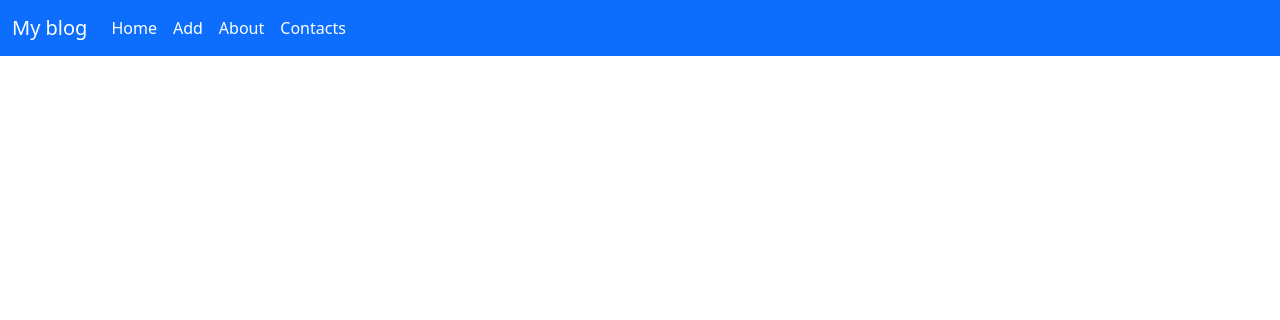
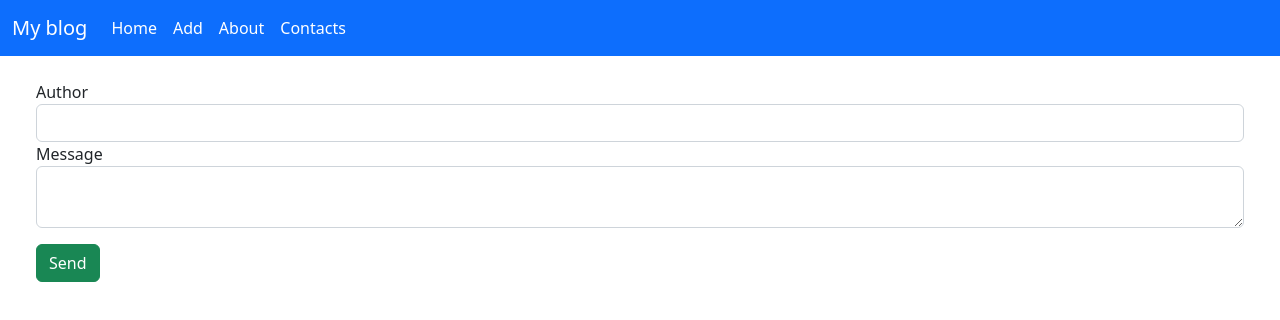
Before and after one commit to dmsagaidak/my-blog, a React (Create React App) app: page /add in a window 1280 px wide. Shown: the top 320 px of the page. Built offline with nearby package versions, Linux system fonts and the light colour scheme.

Commit message:
Created Add.tsx container, developped form for writing posts, created type Post in types.d.ts, created axiosApi.ts file, created Spinner.tsx component. Add.tsx added into App.tsx

```diff
--- a/src/App.tsx
+++ b/src/App.tsx
@@ -3,6 +3,8 @@ import {Route, Routes} from "react-router-dom";
 import Navbar from "./components/Navbar/Navbar";
 import Contacts from "./containers/Contacts/Contacts";
 import About from "./containers/About/About";
+import Add from "./containers/Add/Add";
+
 
 function App() {
   return (
@@ -12,6 +14,9 @@ function App() {
       </header>
       <main className="container-fluid">
         <Routes>
+          <Route path="add" element={(
+            <Add/>
+          )}/>
           <Route path="about" element={(
             <About/>
           )}/>
--- /dev/null
+++ b/src/axiosApi.ts
@@ -0,0 +1,7 @@
+import axios from "axios";
+
+const axiosApi = axios.create({
+  baseURL: 'https://dmsagaidak-ccab4-default-rtdb.firebaseio.com'
+});
+
+export default axiosApi;
--- /dev/null
+++ b/src/components/Spinner/Spinner.tsx
@@ -0,0 +1,14 @@
+import React from 'react';
+
+const Spinner = () => {
+  return (
+    <div className="d-flex justify-content-center mt-5">
+      <div className="spinner-grow text-success" role="status">
+        <span className="visually-hidden">Loading...</span>
+      </div>
+    </div>
+
+  );
+};
+
+export default Spinner;
--- /dev/null
+++ b/src/containers/Add/Add.tsx
@@ -0,0 +1,78 @@
+import React, {useState} from 'react';
+import Spinner from "../../components/Spinner/Spinner";
+import axiosApi from "../../axiosApi";
+import {useNavigate} from "react-router-dom";
+import {Post} from "../../types";
+
+
+const Add = () => {
+  const navigate = useNavigate();
+
+  const [post, setPost] = useState<Post>({
+    author: '',
+    message: ''
+  });
+
+  const [loading, setLoading] = useState(false)
+
+  const onPostChange = (e: React.ChangeEvent<HTMLInputElement | HTMLTextAreaElement>) => {
+    const {name, value} = e.target;
+
+    setPost(prev =>({
+      ...prev,
+      [name]: value
+    }))
+  }
+
+  const onFormSubmit = async (e: React.FormEvent) => {
+    e.preventDefault();
+    setLoading(true)
+    try{
+      await axiosApi.post('/posts.json', post);
+      navigate('/');
+    }finally {
+      setLoading(false)
+    }
+  }
+
+  let form =(
+    <form className="m-4" onSubmit={onFormSubmit}>
+      <div className="form-group">
+        <label htmlFor="author">Author</label>
+        <input
+          id="author"
+          name="author"
+          type="text"
+          className="form-control"
+          value={post.author}
+          onChange={onPostChange}
+        />
+      </div>
+      <div className="form-group">
+        <label htmlFor="message">Message</label>
+        <textarea
+          id="message"
+          name="message"
+          className="form-control"
+          value={post.message}
+          onChange={onPostChange}
+        />
+      </div>
+      <button type="submit" className="btn btn-success mt-3">Send</button>
+    </form>
+  )
+
+  if (loading) {
+    form = (
+      <Spinner/>
+    )
+  }
+
+  return (
+    <div>
+      {form}
+    </div>
+  );
+};
+
+export default Add;
--- /dev/null
+++ b/src/types.d.ts
@@ -0,0 +1,4 @@
+export interface Post {
+  author: string;
+  message: string;
+}
```
